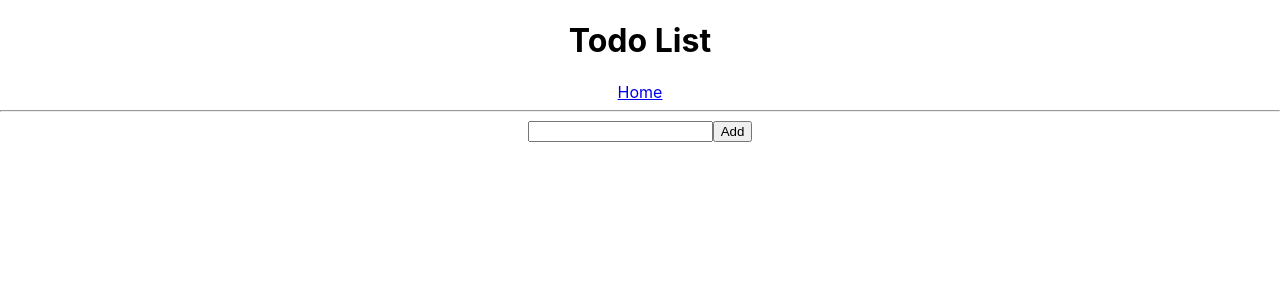
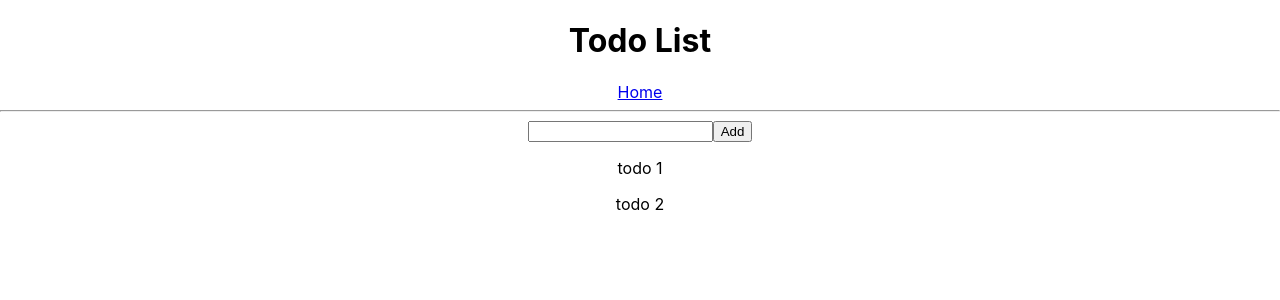
Before and after one commit to tian142/redux-toolkit-CRUD-todo-3, a React (Create React App) app: page / in a window 1280 px wide. Shown: the top 300 px of the page. Built offline with nearby package versions, Linux system fonts and the light colour scheme.

Commit message:
created TodoList component and rendered it in App.js using the same Route as /

```diff
--- a/src/App.js
+++ b/src/App.js
@@ -1,4 +1,5 @@
 import "./App.css"
+import React from "react"
 
 import {
   BrowserRouter as Router,
@@ -9,6 +10,7 @@ import {
 
 import { Navbar } from "./Navbar"
 import { AddTodo } from "./features/todo/AddTodo"
+import { TodoList } from "./features/todo/TodoList"
 
 function App() {
   return (
@@ -16,7 +18,17 @@ function App() {
       <Router>
         <Navbar />
         <Switch>
-          <Route exact path="/" render={() => <AddTodo />} />
+          <Route
+            exact
+            path="/"
+            render={() => (
+              <>
+                <AddTodo />
+                <TodoList />
+              </>
+            )}
+          />
+
           <Redirect to="/" />
         </Switch>
       </Router>
--- /dev/null
+++ b/src/features/todo/TodoList.js
@@ -0,0 +1,10 @@
+import React from "react"
+
+export const TodoList = () => {
+  return (
+    <div>
+      <p>todo 1</p>
+      <p>todo 2</p>
+    </div>
+  )
+}
```
